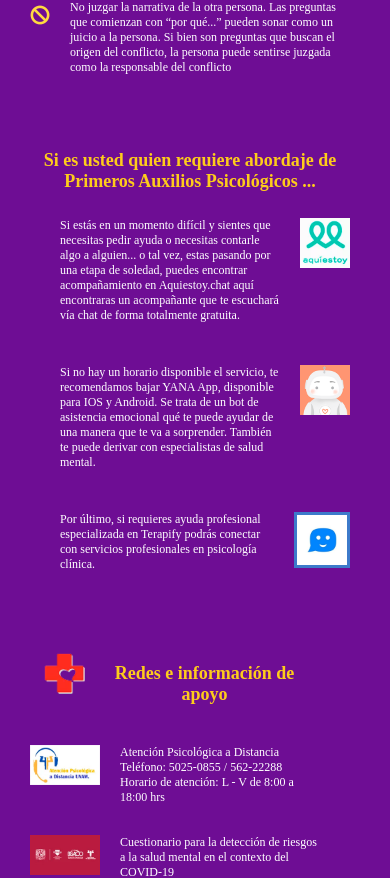
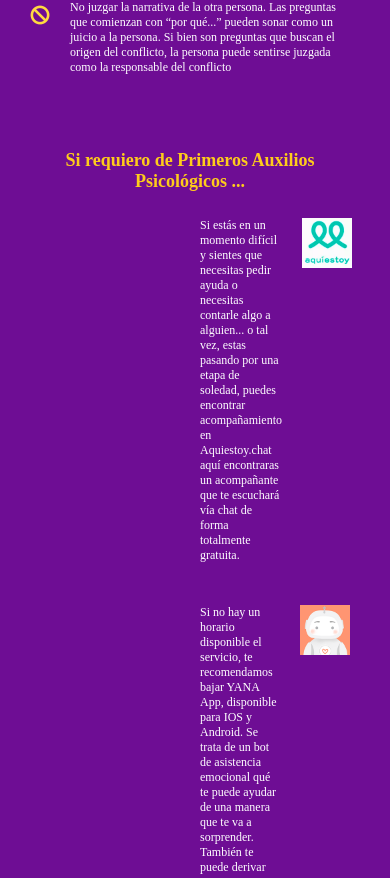
Before and after one commit to dashdancin/guia-pap, a React (Create React App) app: page / in a window 390 px wide. Shown: the part 10876-11754 px from the top of the page. Built offline with nearby package versions, Linux system fonts and the light colour scheme.

Commit message:
Change Support App margin left

```diff
--- a/src/components/SupportApp.js
+++ b/src/components/SupportApp.js
@@ -7,7 +7,7 @@ const SupportApp = () => {
  return (
   <div className="support_bg">
    <h2 className="title_support">
-    Si es usted quien requiere abordaje de Primeros Auxilios Psicológicos ...
+    Si requiero de Primeros Auxilios Psicológicos ...
    </h2>
    <span className="support_element">
     <p>
--- a/src/styles/abcde.css
+++ b/src/styles/abcde.css
@@ -861,7 +861,7 @@ span {
 
 .title_support {
  width: 90%;
- margin-left: 40px;
+ margin-left: 14%;
  color: #fecc1b;
  text-align: center;
  font-size: var(--size-subtitle);
@@ -888,6 +888,7 @@ span {
 
 .support_element {
  margin-bottom: 0;
+ margin-left: 36%;
 }
 
 .support_element > p {
@@ -930,6 +931,11 @@ span {
   margin-left: 0px;
   font-size: var(--size-mini);
  }
+
+ .support_element {
+  margin-left: 140px;
+ }
+
  .support_element > p {
   margin-bottom: 30px;
   padding-right: 20px;
@@ -968,10 +974,9 @@ span {
 
 .title_slink {
  width: 60%;
- margin-left: 10px;
+ margin-left: 45px;
  color: #fecc1b;
  display: inline-block;
- text-align: center;
  margin-bottom: 80px;
  font-size: var(--size-subtitle);
 }
```
